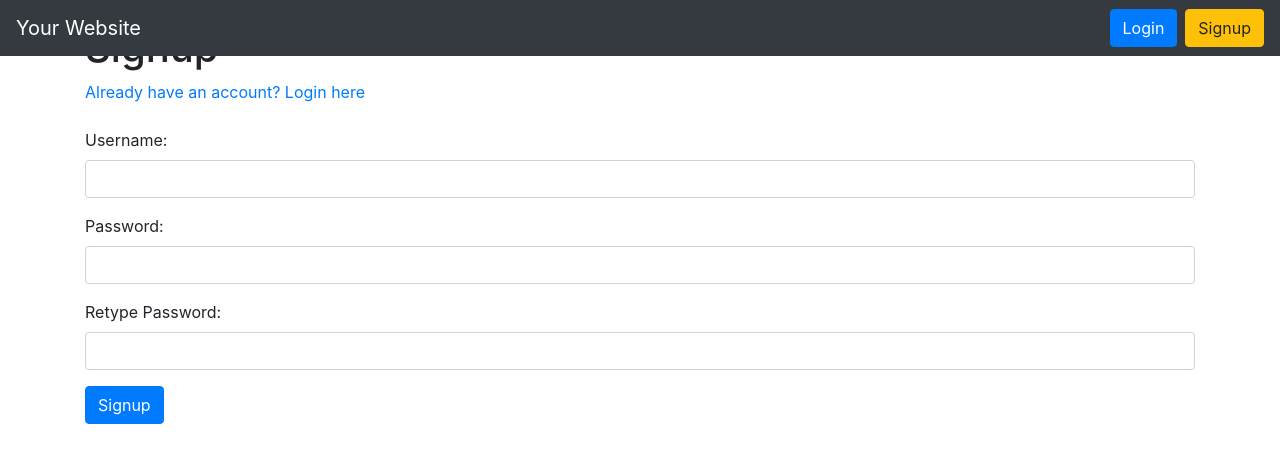
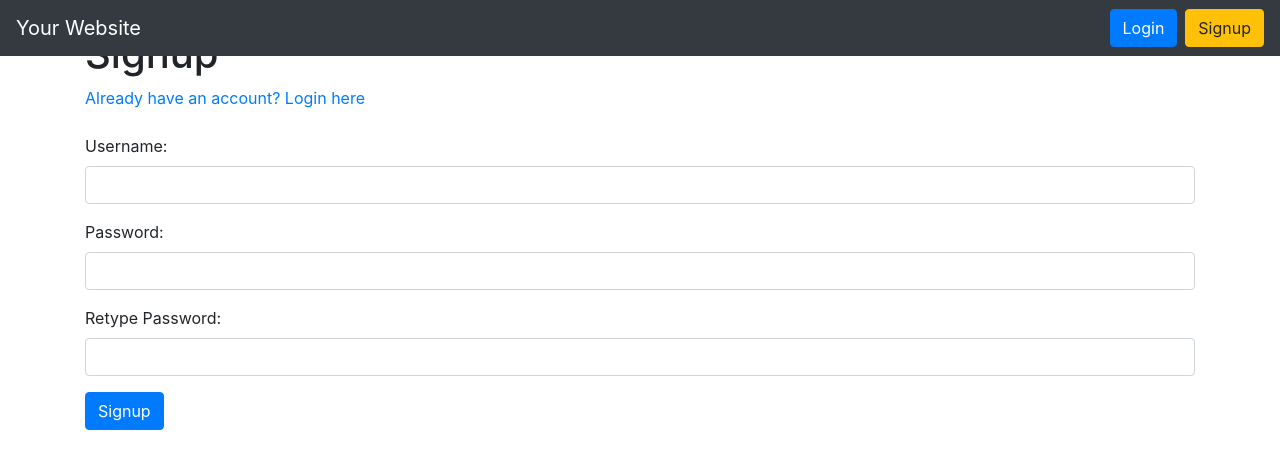
Before and after one commit to anuptripathy2009/Mage_Post_BV, a Flask app: page /signup in a window 1280 px wide. Shown: the top 469 px of the page. Run offline with Flask 3, Linux system fonts and the light colour scheme; some libraries are stand-ins or nearby versions.

Commit message:
Commit changes

```diff
--- a/templates/signup.html
+++ b/templates/signup.html
@@ -6,6 +6,11 @@
     <title>Signup</title>
     <!-- Bootstrap CSS -->
     <link rel="stylesheet" href="https://maxcdn.bootstrapcdn.com/bootstrap/4.5.2/css/bootstrap.min.css">
+    <style>
+        body {
+            margin-top : 30px;
+        }
+    </style>
 </head>
 
 <body>
```
